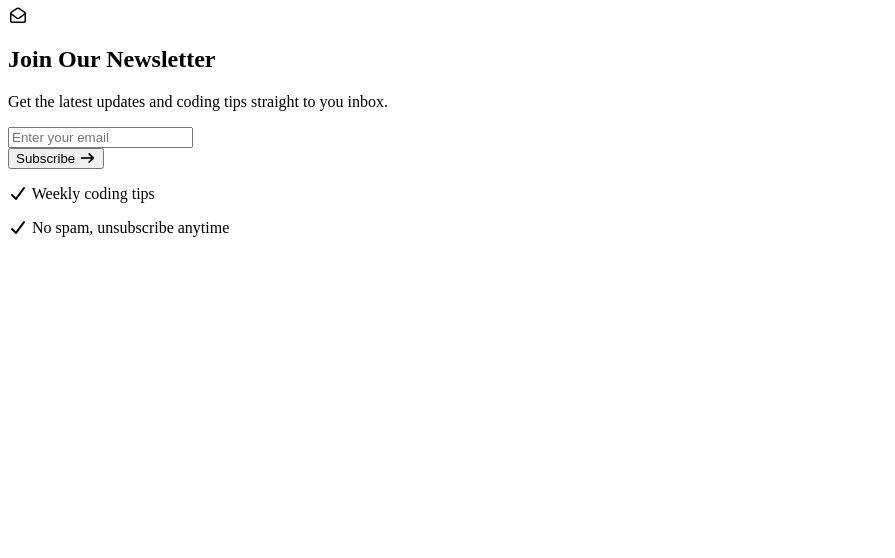
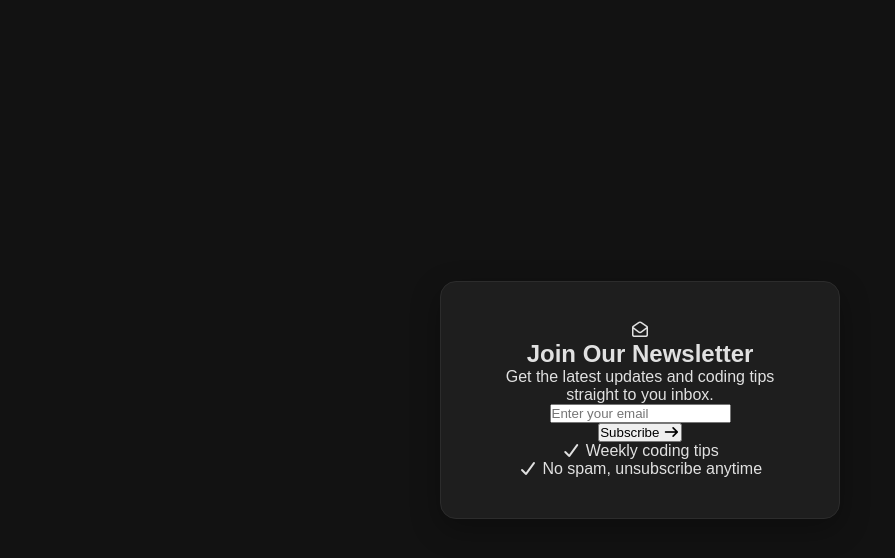
Before and after one commit to KrispyWaffles/emailSignup, a plain HTML site: page index.html in a window 1280 px wide. Shown: the whole page, without its empty margins (0-895 px from the left). Drawn offline with Linux system fonts and the light colour scheme.

Commit message:
completed html code and started styling

```diff
--- a/index.html
+++ b/index.html
@@ -23,8 +23,13 @@
         <button>Subscribe <i class="fas fa-arrow-right"></i></button>
     </form>
     <div class="benefits">
-        <p><i class="fas fa-check"></i> Weekly coding tips</p>
-       <p><i class="fas fa-check"></i> No spam, unsubscribe anytime</p>
+        <p class="benefit-item">
+            <i class="fas fa-check"></i> Weekly coding tips
+        </p>
+        <p class="benefit-item">
+        <i class="fas fa-check"></i> No spam, unsubscribe anytime
+    </p>
+
     </div>
     </div>
 </body>
--- a/style.css
+++ b/style.css
@@ -0,0 +1,41 @@
+* {
+    box-sizing: border-box;
+    margin: 0;
+    padding: 0;
+}
+
+
+:root {
+  --bg-color: #121212;
+  --container-bg: #1e1e1e;
+  --primary-color: #bb86fc;
+  --secondary-color: #03dac6;
+  --text-primary: #e1e1e1;
+  --text-secondary: #b0b0b0;
+  --border-color: #2c2c2c;
+  --input-bg: #2c2c2c;
+  --shadow-color: rgba(0, 0, 0, 0.3);
+}
+
+body {
+    font-family: sans-serif;
+    background-color: var(--bg-color);
+    height: 100vh;
+    display: flex;
+    justify-content: center;
+    align-items: center;
+    color: var(--text-primary)
+}
+
+.signup-container {
+    background-color: var(--container-bg);
+    padding: 2.5rem;
+    border-radius: 1rem;
+    box-shadow: 0 10px 30px var(--shadow-color);
+    text-align: center;
+    max-width: 400px;
+    width: 90%;
+    border: 1px solid var(--border-color)
+
+}
+/* 9:51:37*/
```
Also changed, not shown: script.js (deleted).
